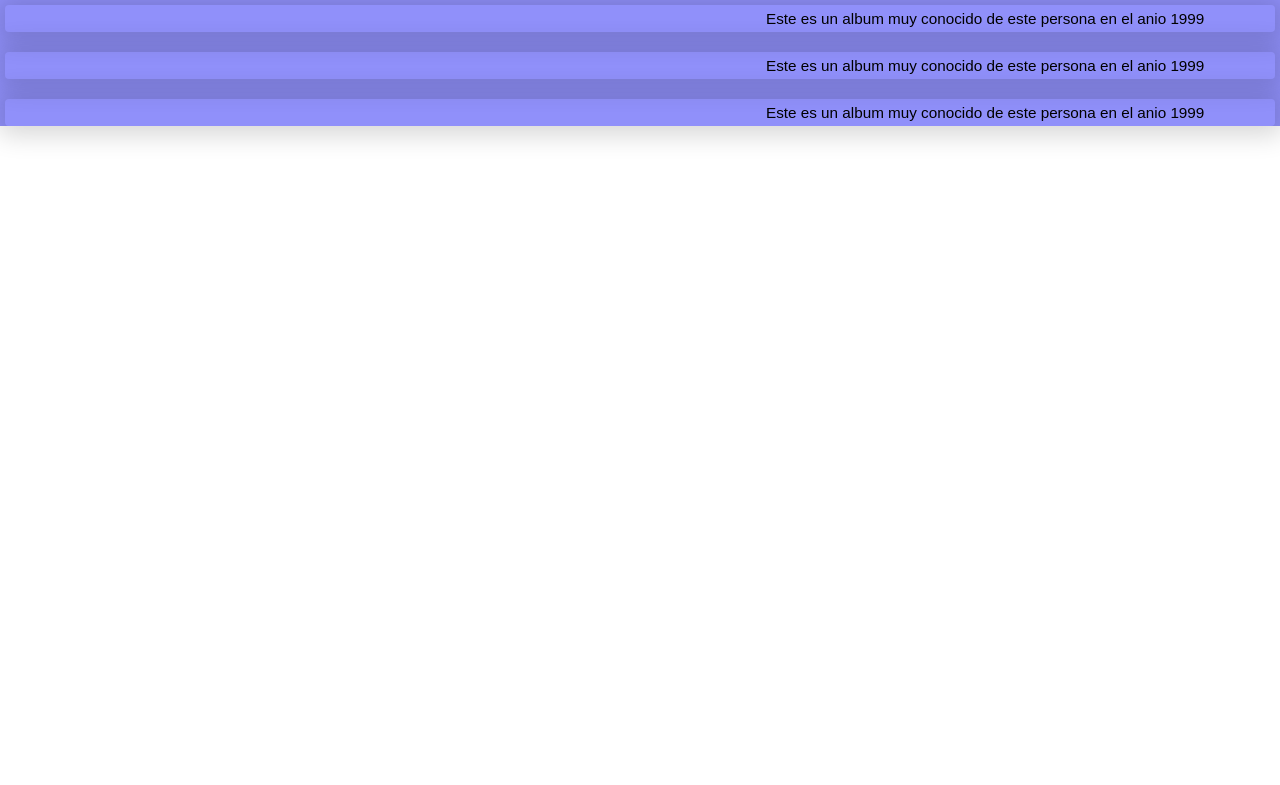
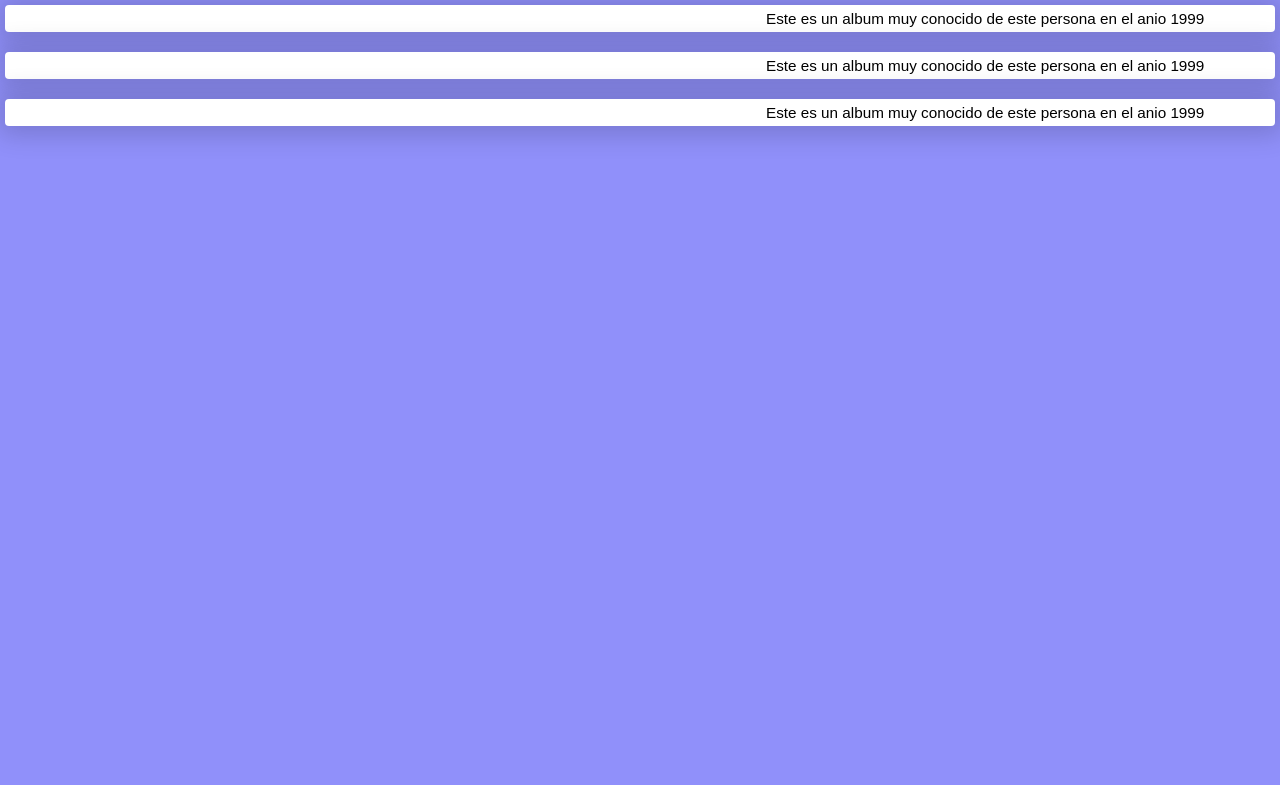
Before and after one commit to halinyer/hyperblog, a plain HTML site: page index.html in a window 1280 px wide. Shown: the part 59-844 px from the top of the page. Before the commit the page ends 800 px from the top, so only its background shows below. Drawn offline with Linux system fonts and the light colour scheme.

Commit message:
card blanco y main grande

```diff
--- a/style/style.css
+++ b/style/style.css
@@ -21,6 +21,7 @@ main{
   flex-wrap: wrap;
   width: 100%;
   background: rgb(144, 144, 250);
+  height: 100vh;
 }
 
 header {
@@ -43,7 +44,7 @@ section{
 
 
 .card{
-
+  background: white;
    width: 100%;
    border-radius: 4px;
    display: grid;
```
